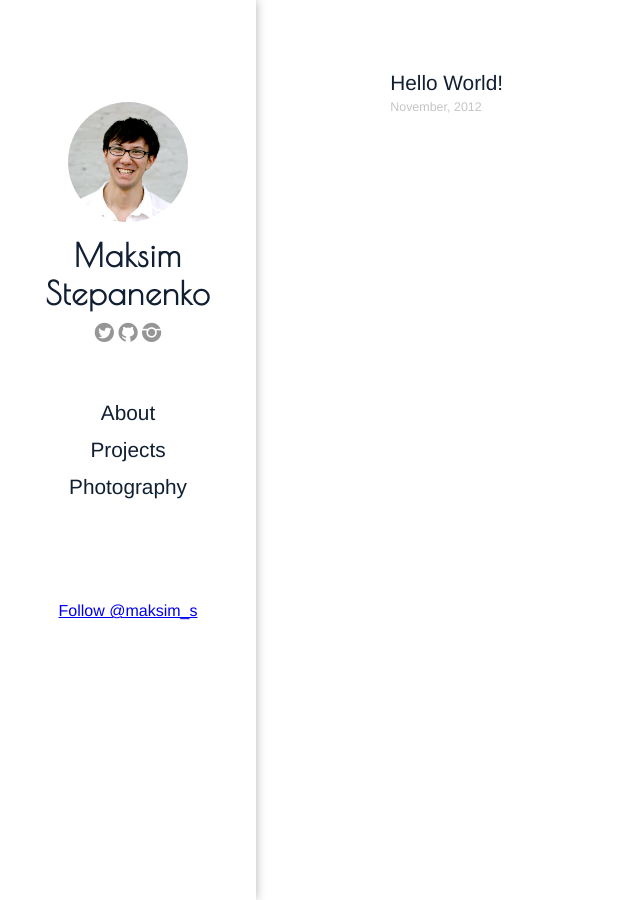
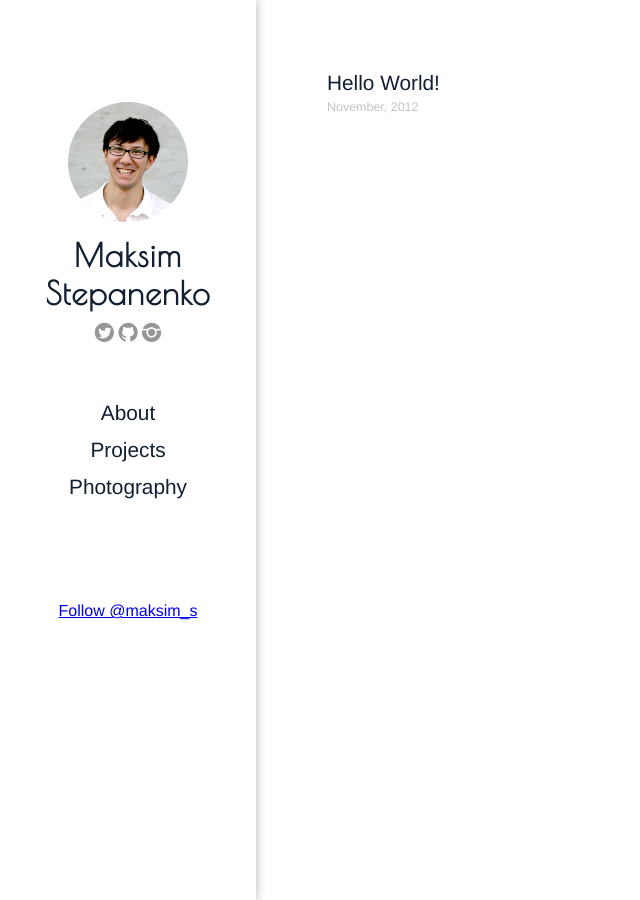
Before and after one commit to maksim-s/maksim-s.github.com, a Jekyll site: the page built from index.html, in a window 1280 px wide. Shown: the whole page, without its empty margins (0-640 px from the left). Built offline with Jekyll 4.4.1, drawn with Linux system fonts in a browser that asks for light colours; comment, search, counter and statistics services are not loaded.

Commit message:
mobile version

```diff
--- a/css/main.css
+++ b/css/main.css
@@ -95,8 +95,8 @@
 }
 
 .content {
-  width: 50%;
-  margin-left: 30%;
+  width: 70%;
+  margin-left: 25%;
   margin-bottom: 5%;
   margin-top: 5%;
 }
```
